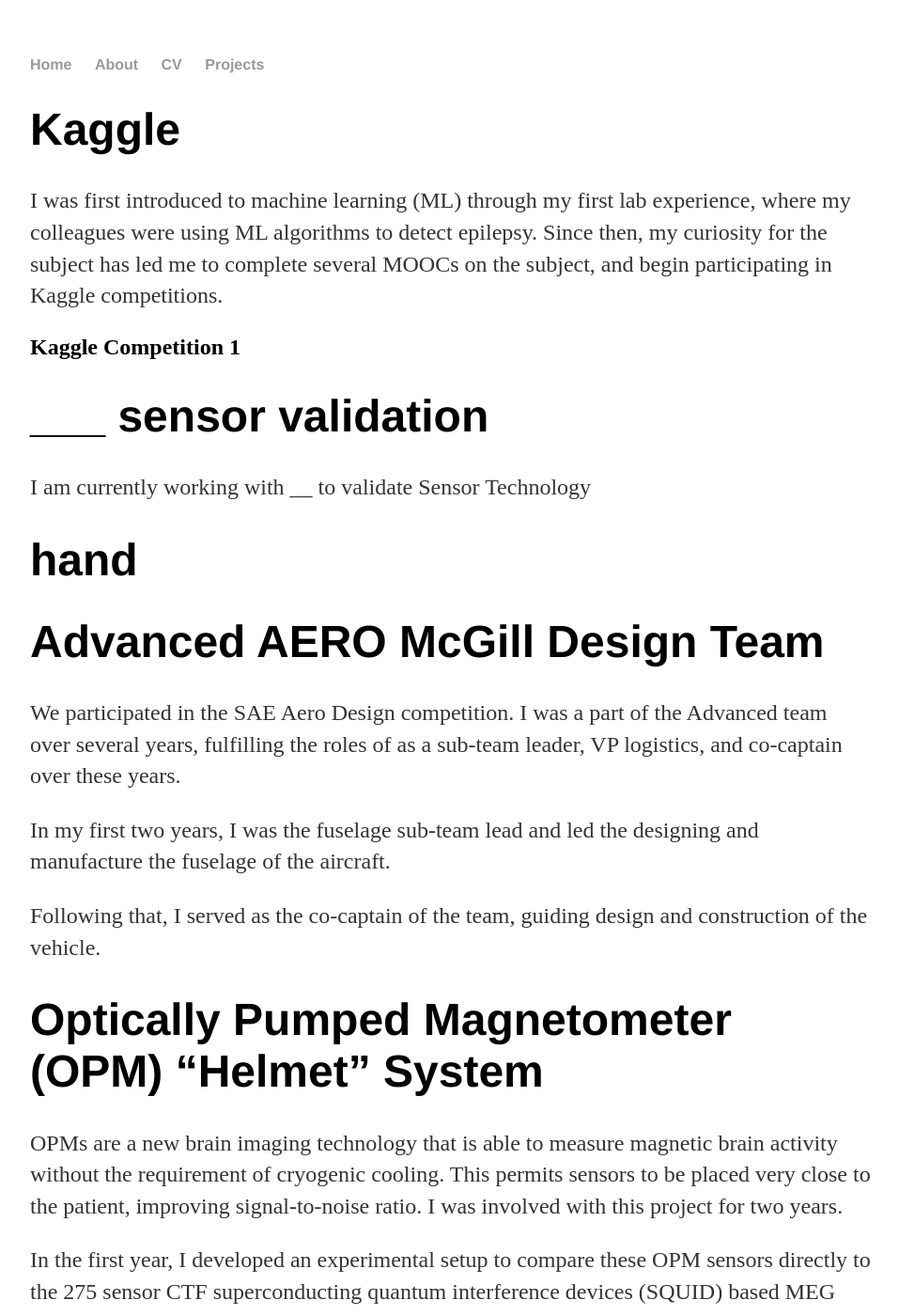
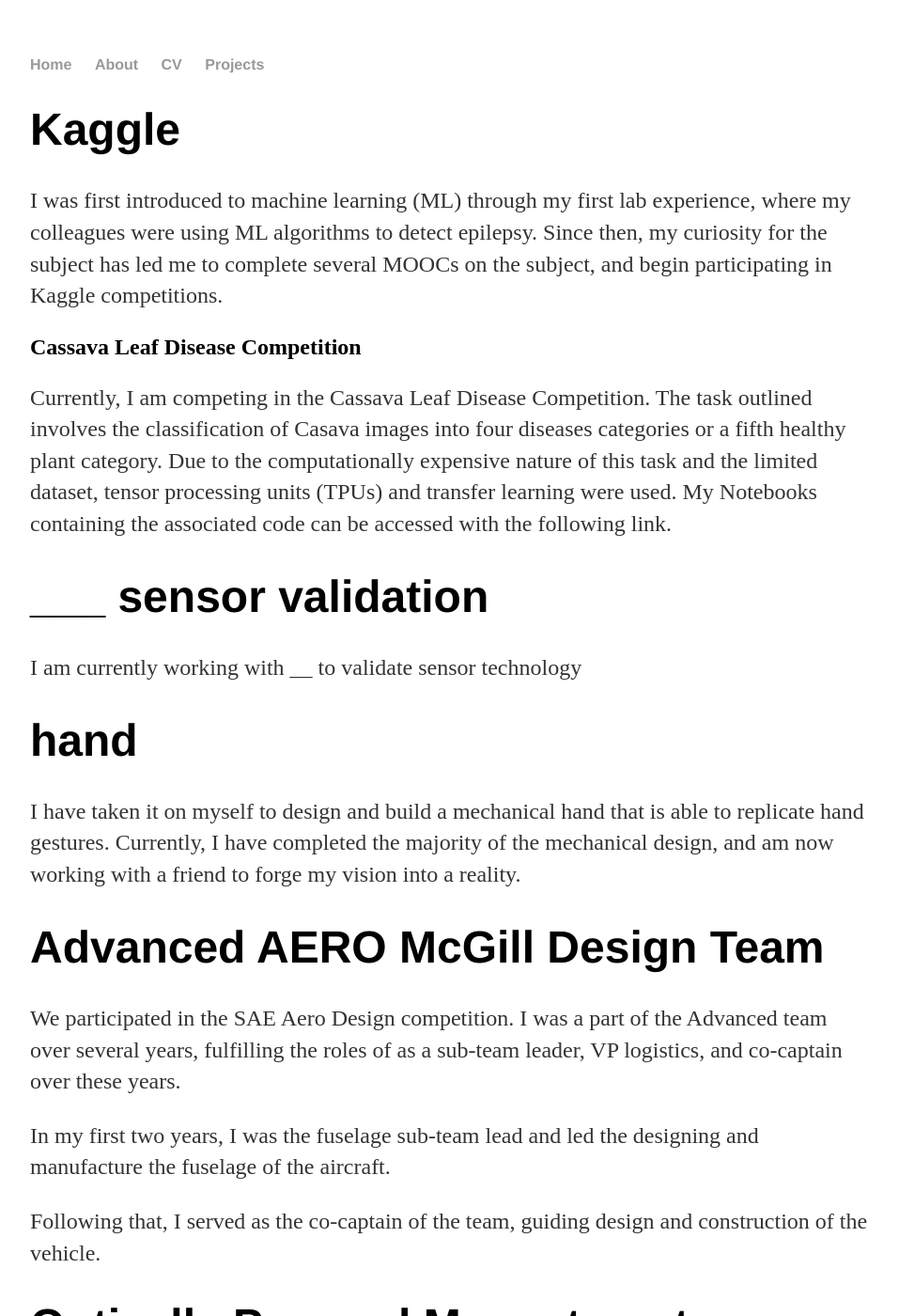
Before and after one commit to wijayad/wijayad.github.io, a Jekyll site: the page built from Projects/index.md, in a window 1280 px wide and 1400 px high. Shown: the whole window at 94% size, without its empty margins (160-1117 px from the left). Built offline with Jekyll 4.4.1, drawn with Linux system fonts in a browser that asks for light colours.

Commit message:
Update index.md

```diff
--- a/Projects/index.md
+++ b/Projects/index.md
@@ -7,13 +7,17 @@
 
 I was first introduced to machine learning (ML) through my first lab experience, where my colleagues were using ML algorithms to detect epilepsy. Since then, my curiosity for the subject has led me to complete several MOOCs on the subject, and begin participating in Kaggle competitions.
 
-## Kaggle Competition 1
+## Cassava Leaf Disease Competition
+
+Currently, I am competing in the Cassava Leaf Disease Competition. The task outlined involves the classification of Casava images into four diseases categories or a fifth healthy plant category. Due to the computationally expensive nature of this task and the limited dataset, tensor processing units (TPUs) and transfer learning were used. My Notebooks containing the associated code can be accessed with the following link.
 
 # ___ sensor validation
 
-I am currently working with __ to validate Sensor Technology
+I am currently working with __ to validate sensor technology
 
 # hand
+
+I have taken it on myself to design and build a mechanical hand that is able to replicate hand gestures. Currently, I have completed the majority of the mechanical design, and am now working with a friend to forge my vision into a reality.
 
 # Advanced AERO McGill Design Team
 
```
